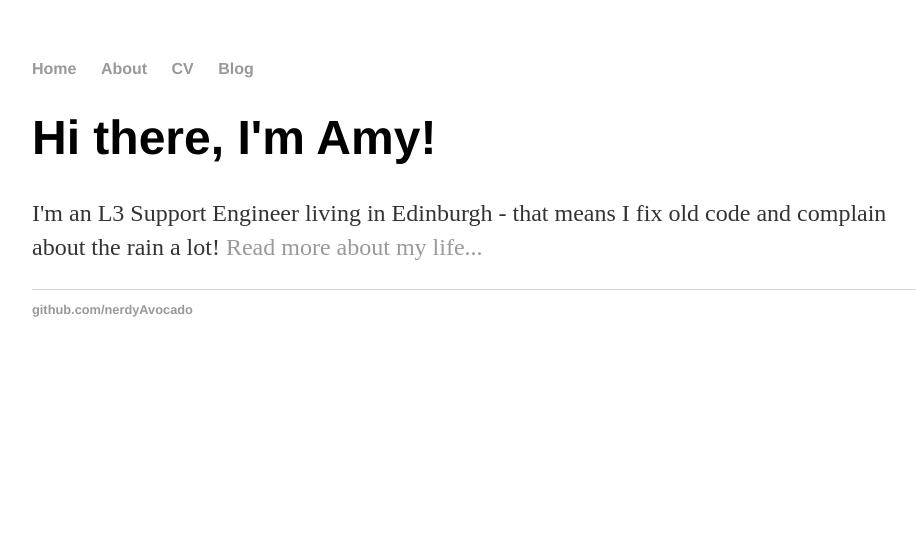
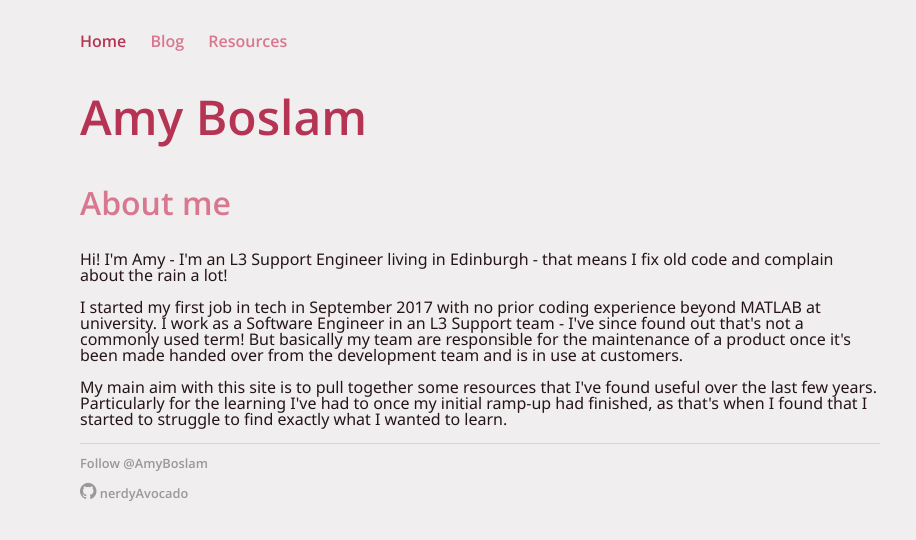
Before and after one commit to nerdyAvocado/nerdyAvocado.github.io, a Jekyll site: the page built from index.html, in a window 1280 px wide. Shown: the top 540 px of the page, without its empty margins (160-1076 px from the left). Built offline with Jekyll 4.4.1, drawn with Linux system fonts in a browser that asks for light colours; comment, search, counter and statistics services are not loaded.

Commit message:
Further build work

```diff
--- /dev/null
+++ b/_data/navigation.yml
@@ -0,0 +1,6 @@
+- name: Home
+  link: /
+- name: Blog
+  link: /blog/
+- name: Resources
+  link: /resources
--- /dev/null
+++ b/_data/resources.yml
@@ -0,0 +1,2 @@
+- name: HTTP Cats
+  link: https://http.cat
--- /dev/null
+++ b/_includes/navigation.html
@@ -0,0 +1,7 @@
+<nav>
+	<ul>
+		{% for item in site.data.navigation %}
+        <li><a href="{{ item.link }}" {% if page.url == item.link %} class="active" {% endif %}>{{ item.name }}</a></li>
+  		{% endfor %}
+	</ul>
+</nav>
--- a/_layouts/default.html
+++ b/_layouts/default.html
@@ -3,26 +3,21 @@
 		<head>
 			<title>{{ page.title }}</title>
 			<!-- link to main stylesheet -->
-			<link rel="stylesheet" type="text/css" href="/css/main.css">
+			<link rel="stylesheet" type="text/css" href="/assets/css/styles.css">
+			<link href="https://fonts.googleapis.com/css2?family=Noto+Sans&family=Open+Sans:wght@600&display=swap" rel="stylesheet">
+			<link rel="stylesheet" href="https://cdnjs.cloudflare.com/ajax/libs/font-awesome/4.7.0/css/font-awesome.min.css">
+			<meta name="viewport" content="width=device-width, initial-scale=1">
 		</head>
 		<body>
-			<nav>
-	    		<ul>
-	        		<li><a href="/">Home</a></li>
-		        	<li><a href="/about">About</a></li>
-	        		<li><a href="/cv">CV</a></li>
-	        		<li><a href="/blog">Blog</a></li>
-	    		</ul>
-			</nav>
 			<div class="container">
+				{% include navigation.html %}
 
-			{{ content }}
+				{{ content }}
 
+				<footer>
+		    		<p><a href="https://twitter.com/AmyBoslam?ref_src=twsrc%5Etfw" class="twitter-follow-button" data-show-count="false">Follow @AmyBoslam</a><script async src="https://platform.twitter.com/widgets.js" charset="utf-8"></script></p>
+	        		<p><a href="https://github.com/nerdyAvocado"><i class="fa fa-github"></i> nerdyAvocado</a></p>
+				</footer>
 			</div><!-- /.container -->
-			<footer>
-	    		<ul>
-	        		<li><a href="https://github.com/nerdyAvocado">github.com/nerdyAvocado</a></li>
-				</ul>
-			</footer>
 		</body>
 	</html>
--- /dev/null
+++ b/_sass/colors.scss
@@ -0,0 +1,6 @@
+$primary-color: #B53454;
+$secondary-color: lighten($primary-color, 20);
+$background-color: #F0EEEE;
+$base-text-color: #251518;
+$contrast-color: #A6AD8A;
+$link-color: $primary-color;
--- /dev/null
+++ b/_sass/fonts.scss
@@ -0,0 +1,2 @@
+$header-font: 'Open Sans', sans-serif;
+$body-font: 'Noto Sans', sans-serif;
--- /dev/null
+++ b/_sass/main.scss
@@ -0,0 +1,97 @@
+@import "colors";
+@import "fonts";
+
+body {
+    margin: 0;
+    padding: 0;
+    background-color: $background-color;
+    font-family: $body-font;
+}
+
+.container {
+    margin: 30px auto;
+    max-width: 800px;
+    padding: 0 20px;
+}
+
+nav ul {
+    font-family: $header-font;
+    padding: 0px;
+    list-style: none;
+    font-weight: bold;
+}
+
+nav ul li {
+    display: inline;
+    margin-right: 20px;
+    .active {
+        color: $primary-color;
+    }
+}
+
+footer p {
+    font-family: $header-font;
+    padding: 0px;
+    font-size: 1em;
+    font-weight: bold;
+    .active {
+        color: $primary-color;
+    }
+    .fa {
+        font-size: 1.5em;
+    }
+}
+
+a {
+    text-decoration: none;
+    color: $secondary-color;
+    transition: 0.2s all;
+}
+
+a:hover {
+    text-decoration: none;
+    color: $primary-color;
+}
+
+h1 {
+    font-size: 3em;
+    font-family:$header-font;
+    color: $primary-color;
+}
+
+h2 {
+    font-size: 2em;
+    font-family: $header-font;
+    color: $secondary-color;
+}
+
+p {
+    font-size: 1em;
+    line-height: 1em;
+    color: $base-text-color;
+}
+footer {
+    border-top: 1px solid #d5d5d5;
+    font-size: .8em;
+}
+
+footer a {
+    text-decoration: none;
+    color: #999;
+    transition: 0.2s all;
+}
+
+footer a:hover {
+    text-decoration: none;
+    color: $secondary-color;
+}
+
+ul.posts, ul.resources {
+    margin: 20px auto 40px;
+    font-size: 1.25em;
+}
+
+ul.posts li, ul.resources li {
+    list-style: none;
+    color: $contrast-color;
+}
--- /dev/null
+++ b/assets/css/styles.scss
@@ -0,0 +1,3 @@
+---
+---
+@import "main";
--- a/blog/index.html
+++ b/blog/index.html
@@ -6,6 +6,9 @@ title: Amy Boslam's Blog
 	<ul class="posts">
 
 	  {% for post in site.posts %}
-	    <li><span>{{ post.date | date_to_string }}</span> » <a href="{{ post.url }}" title="{{ post.title }}">{{ post.title }}</a></li>
+	    <li>
+	    	<span>{{ post.date | date_to_string }}</span><br />
+	    	<a href="{{ post.url }}" title="{{ post.title }}">{{ post.title }}</a>
+	    </li>
 	  {% endfor %}
 	</ul>
--- a/css/main.css
+++ /dev/null
@@ -1,43 +0,0 @@
-body {
-    margin: 60px auto;
-    width: 70%;
-}
-nav ul, footer ul {
-    font-family:'Helvetica', 'Arial', 'Sans-Serif';
-    padding: 0px;
-    list-style: none;
-    font-weight: bold;
-}
-nav ul li, footer ul li {
-    display: inline;
-    margin-right: 20px;
-}
-a {
-    text-decoration: none;
-    color: #999;
-}
-a:hover {
-    text-decoration: underline;
-}
-h1 {
-    font-size: 3em;
-    font-family:'Helvetica', 'Arial', 'Sans-Serif';
-}
-p {
-    font-size: 1.5em;
-    line-height: 1.4em;
-    color: #333;
-}
-footer {
-    border-top: 1px solid #d5d5d5;
-    font-size: .8em;
-}
-
-ul.posts {
-    margin: 20px auto 40px;
-    font-size: 1.5em;
-}
-
-ul.posts li {
-    list-style: none;
-}
--- a/index.html
+++ b/index.html
@@ -3,6 +3,9 @@ layout: default
 title: Amy
 ---
 <div class="blurb">
-	<h1>Hi there, I'm Amy!</h1>
-	<p>I'm an L3 Support Engineer living in Edinburgh - that means I fix old code and complain about the rain a lot! <a href="/about">Read more about my life...</a></p>
+	<h1>Amy Boslam</h1>
+	<h2>About me</h2>
+	<p>Hi! I'm Amy - I'm an L3 Support Engineer living in Edinburgh - that means I fix old code and complain about the rain a lot!</p>
+	<p>I started my first job in tech in September 2017 with no prior coding experience beyond MATLAB at university. I work as a Software Engineer in an L3 Support team - I've since found out that's not a commonly used term! But basically my team are responsible for the maintenance of a product once it's been made handed over from the development team and is in use at customers.</p>
+	<p>My main aim with this site is to pull together some resources that I've found useful over the last few years. Particularly for the learning I've had to once my initial ramp-up had finished, as that's when I found that I started to struggle to find exactly what I wanted to learn.</p>
 </div><!-- /.blurb -->
```
Also changed, not shown: Gemfile (added, +8 -0 lines), resources/index.html (added, +10 -0 lines), Gemfile.lock (added).
